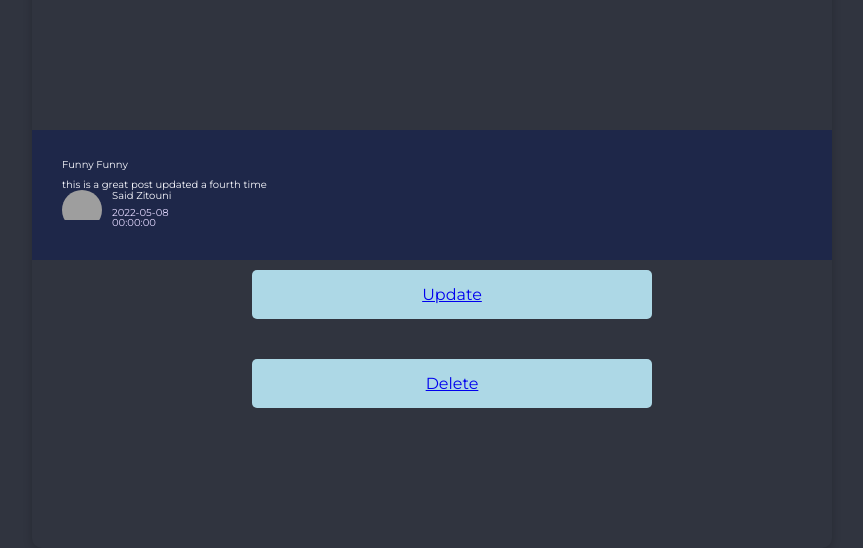
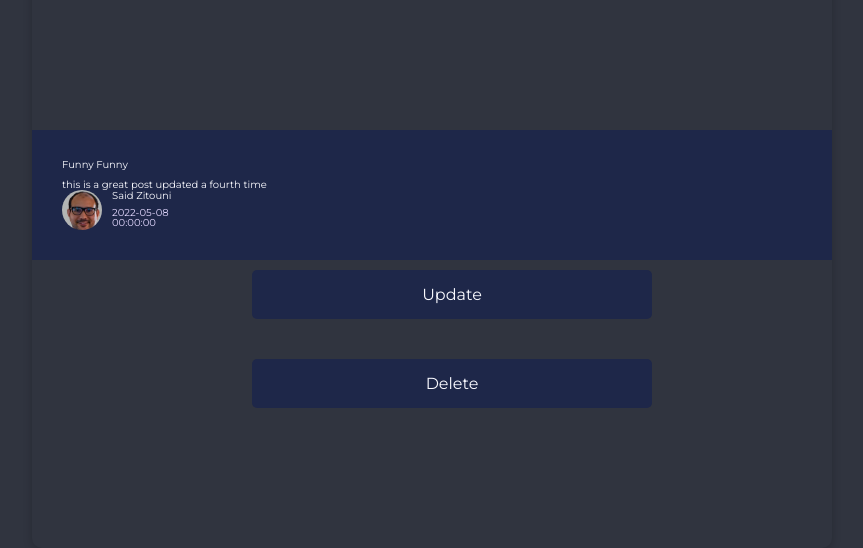
Before and after one commit to saidworks/flaskblog, a Flask app: page /1 in a window 1280 px wide. Shown: the part 356-904 px from the top of the page, without its empty margins (208-1071 px from the left). Run offline with Flask 2, Linux system fonts and the light colour scheme; data comes from the database, SQL or seed files in the repository; some libraries are stand-ins or nearby versions; some web fonts are replaced; grey boxes are pictures that could not be loaded.

Commit message:
modify style and html for post

```diff
--- a/static/style.css
+++ b/static/style.css
@@ -329,4 +329,20 @@ nav.active .icon .line2{
 .btn-post{
     display: absolute;
     margin: 2rem;
+    color: var(--secondary-color);
+    background-color: var(--alternative-color);
 }
+
+.btn-post>a{
+    text-decoration: none;
+     color: var(--secondary-color);
+}
+
+.btn-post:hover{
+    color:var(--alternative-color);
+    background-color: var(--secondary-color);
+}
+
+.btn-post:hover>a{
+     color: var(--alternative-color);
+}
--- a/templates/post.html
+++ b/templates/post.html
@@ -38,7 +38,7 @@
             <span class="animated-bg animated-bg-text">&nbsp;</span>
             <div class="author">
                 <div class="profile-img animated-bg" id="profile image">
-                    <img src="https://randomuser.me/api/portraits/men/88.jpg" alt="profile picture">
+                    <img src="static/profile.jpg" alt="profile picture">
                 </div>
                 <div class="author-info">
                     <strong class="animated-bg animated-bg-text">
```
